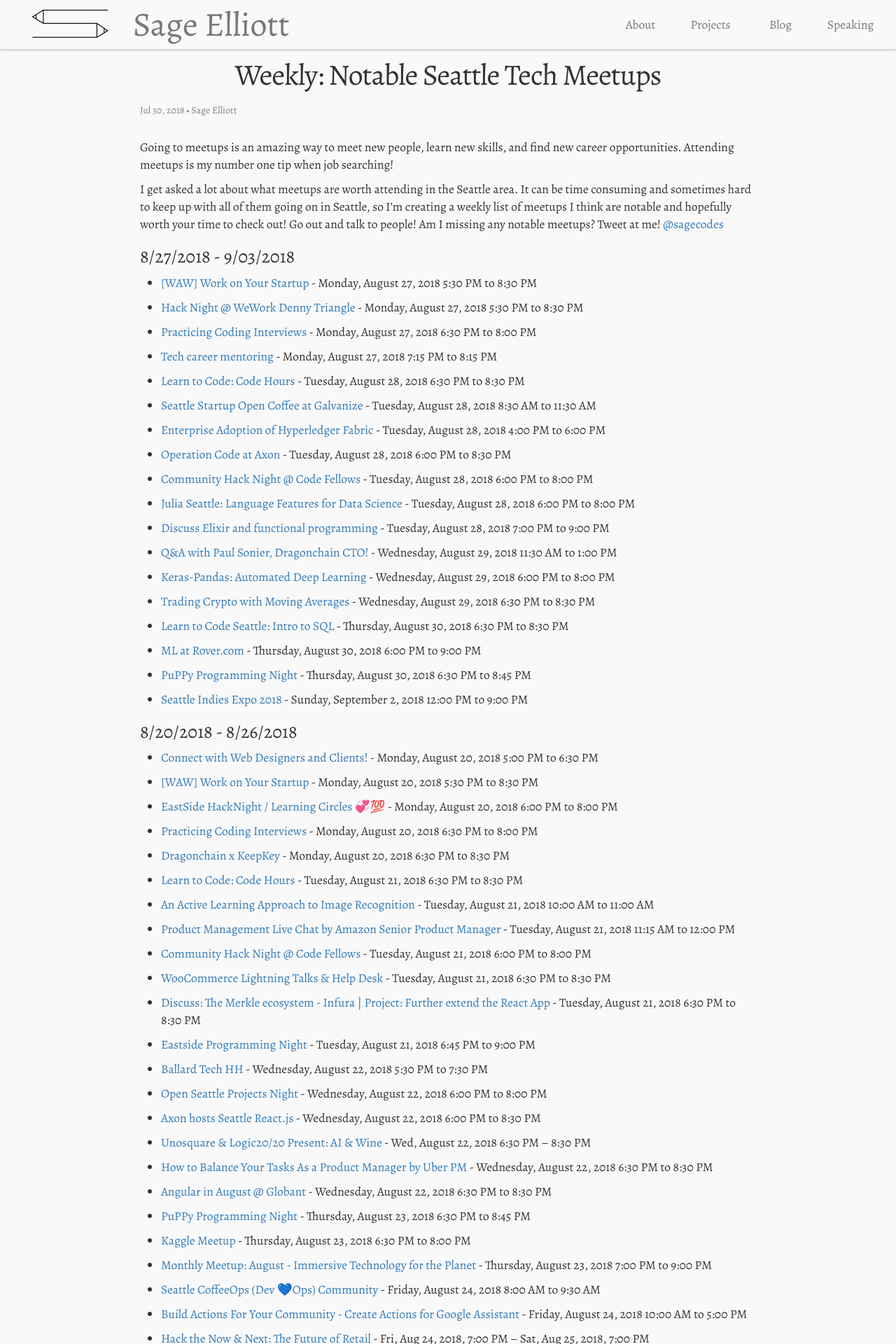
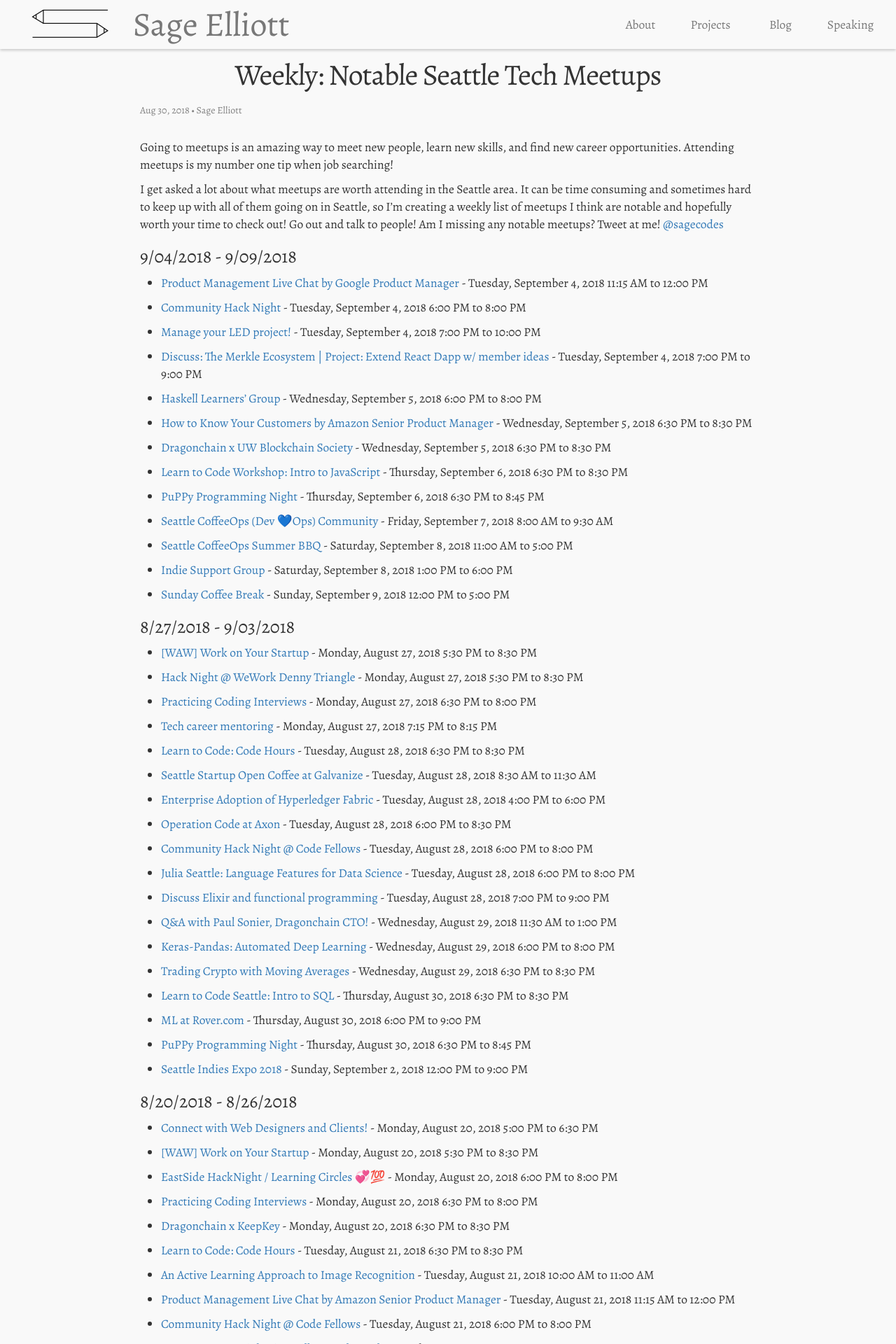
Before and after one commit to sagecodes/sage-blog, a Jekyll site: the page built from _posts/blog/2018-07-30-post6-meetups-1.markdown, in a window 1280 px wide. Shown: the top 1920 px of the page at 70% size. Built offline with Jekyll 4.4.1, drawn with Linux system fonts in a browser that asks for light colours; nearby versions of some CDN libraries; some web fonts are replaced.

Commit message:
Weekly meetup post

```diff
--- a/_posts/blog/2018-07-30-post6-meetups-1.markdown
+++ b/_posts/blog/2018-07-30-post6-meetups-1.markdown
@@ -12,6 +12,49 @@ published: true
 Going to meetups is an amazing way to meet new people, learn new skills, and find new career opportunities. Attending meetups is my number one tip when job searching!
 
 I get asked a lot about what meetups are worth attending in the Seattle area. It can be time consuming and sometimes hard to keep up with all of them going on in Seattle, so I'm creating a weekly list of meetups I think are notable and hopefully worth your time to check out! Go out and talk to people! Am I missing any notable meetups? Tweet at me! [@sagecodes]({{site.twitter}})
+
+
+### 9/04/2018 - 9/09/2018
+
+- [Product Management Live Chat by Google Product Manager](https://www.meetup.com/product-management-seattle/events/253971241/) - Tuesday, September 4, 2018
+11:15 AM to 12:00 PM
+
+- [Community Hack Night](https://www.meetup.com/seattlejshackers/events/253802890/) - Tuesday, September 4, 2018
+6:00 PM to 8:00 PM
+
+- [Manage your LED project!](https://www.meetup.com/Seattle-Arduino-Meetup/events/253792791/) - Tuesday, September 4, 2018
+7:00 PM to 10:00 PM
+
+- [Discuss: The Merkle Ecosystem | Project: Extend React Dapp w/ member ideas](https://www.meetup.com/Blockchain-Smart-Contracts-Seattle-Working-Group/events/254017318/) - Tuesday, September 4, 2018
+7:00 PM to 9:00 PM
+
+- [Haskell Learners' Group](https://www.meetup.com/SEAHUG/events/253558584/) - Wednesday, September 5, 2018
+6:00 PM to 8:00 PM
+
+- [How to Know Your Customers by Amazon Senior Product Manager](https://www.meetup.com/product-management-seattle/events/253614688/) - Wednesday, September 5, 2018
+6:30 PM to 8:30 PM
+
+- [Dragonchain x UW Blockchain Society](https://www.meetup.com/blockchain-seattle/events/254253416/) - Wednesday, September 5, 2018
+6:30 PM to 8:30 PM
+
+- [Learn to Code Workshop: Intro to JavaScript](https://www.meetup.com/Learn-Code-Seattle/events/253466275/) - Thursday, September 6, 2018
+6:30 PM to 8:30 PM
+
+- [PuPPy Programming Night](https://www.meetup.com/PSPPython/events/253249716/) - Thursday, September 6, 2018
+6:30 PM to 8:45 PM
+
+- [Seattle CoffeeOps (Dev 💙Ops) Community](https://www.meetup.com/Seattle-CoffeeOps/events/252553755/) - Friday, September 7, 2018
+8:00 AM to 9:30 AM
+
+- [Seattle CoffeeOps Summer BBQ](https://www.meetup.com/Seattle-CoffeeOps/events/251780184/) - Saturday, September 8, 2018
+11:00 AM to 5:00 PM
+
+- [Indie Support Group](https://www.meetup.com/SeattleIndies/events/254249815/) - Saturday, September 8, 2018
+1:00 PM to 6:00 PM
+
+- [Sunday Coffee Break](https://www.meetup.com/seattlejshackers/events/253802892/) - Sunday, September 9, 2018
+12:00 PM to 5:00 PM
+
 
 ### 8/27/2018 - 9/03/2018
 
--- a/_posts/blog/math/2018-09-01-post-finding-the-mean.markdown
+++ b/_posts/blog/math/2018-09-01-post-finding-the-mean.markdown
@@ -8,6 +8,8 @@ tags: math python
 author: Sage Elliott
 published: true
 ---
+
+### How to find the mean
 
 This post will cover how to find the mean (also called average) from a set of numbers. We'll then implement a solution in the python programming language!
 
```
Also changed, not shown: other parts of _posts/blog/2018-07-30-post6-meetups-1.markdown (+1 -1 lines).
